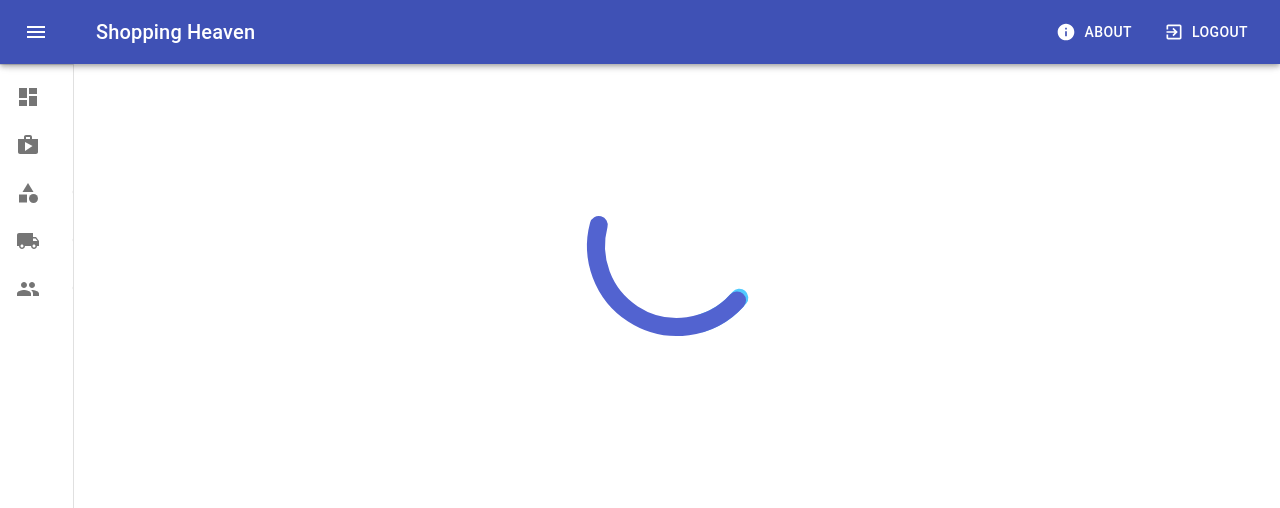
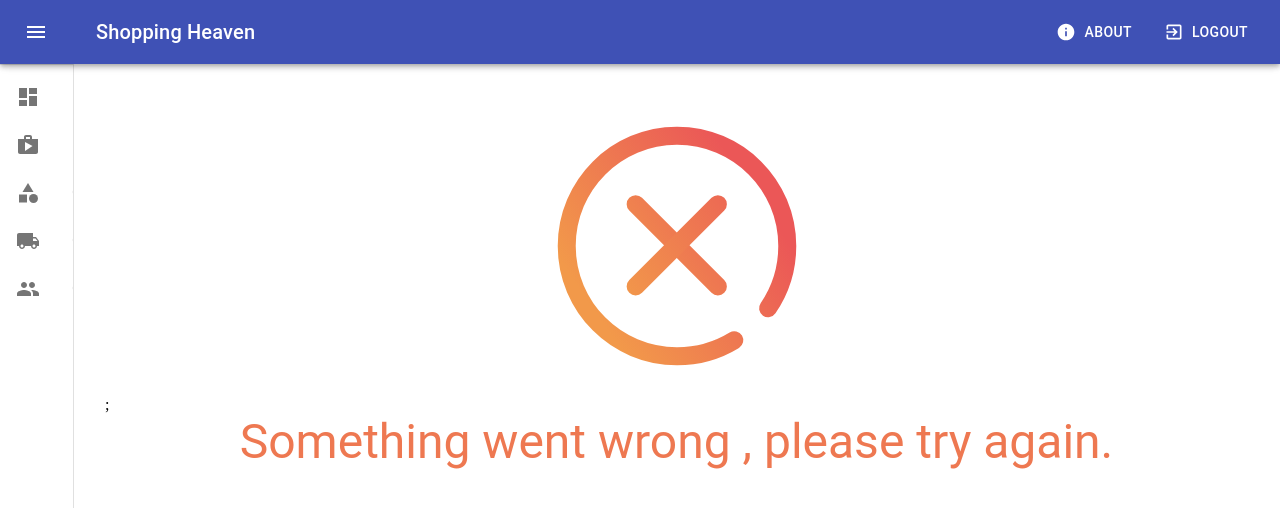
Before and after one commit to satishnaikawadi2011/shopping-heaven-admin, a React (Create React App) app: page / in a window 1280 px wide. Shown: the top 508 px of the page. Built offline with nearby package versions, Linux system fonts and the light colour scheme.

Commit message:
Successfully added ErrorPage component and initial ProductStore.

```diff
--- a/src/App.tsx
+++ b/src/App.tsx
@@ -1,12 +1,14 @@
 import React from 'react';
-import * as Yup from 'yup';
-import AppLoader from './animations/components/AppLoader';
+import ErrorPage from './animations/components/ErrorPage';
+// import * as Yup from 'yup';
+// import AppLoader from './animations/components/AppLoader';
 
 import './App.css';
-import AppForm from './components/form/AppForm';
-import AppFormField from './components/form/AppFormField';
-import SubmitButton from './components/form/SubmitButton';
+// import AppForm from './components/form/AppForm';
+// import AppFormField from './components/form/AppFormField';
+// import SubmitButton from './components/form/SubmitButton';
 import LayoutWrapper from './components/layout/LayoutWrapper';
+import ProductHome from './pages/products';
 // import OrderTable from './components/UI/OrderTable';
 // import DashboardIcon from '@material-ui/icons/Dashboard';
 // import LocalShippingIcon from '@material-ui/icons/LocalShipping';
@@ -14,15 +16,16 @@ import LayoutWrapper from './components/layout/LayoutWrapper';
 // import CategoryIcon from '@material-ui/icons/Category';
 // import ShopIcon from '@material-ui/icons/Shop';
 
-const schema = Yup.object({
-	name: Yup.string().required(),
-	password: Yup.string().required()
-});
+// const schema = Yup.object({
+// 	name: Yup.string().required(),
+// 	password: Yup.string().required()
+// });
 
 function App() {
 	return (
 		<LayoutWrapper>
-			<AppLoader />
+			<ErrorPage />
+			{/* <ProductHome /> */}
 		</LayoutWrapper>
 	);
 }
--- /dev/null
+++ b/src/animations/components/ErrorPage.tsx
@@ -0,0 +1,33 @@
+import { Typography } from '@material-ui/core';
+import React from 'react';
+import Lottie from 'react-lottie';
+
+import animationData from '../data/error.json';
+
+const defaultOptions = {
+	loop: true,
+	autoplay: true,
+	animationData: animationData,
+	rendererSettings:
+		{
+			preserveAspectRatio: 'xMidYMid slice'
+		}
+};
+
+interface ErrorProps {
+	height?: number;
+	width?: number;
+}
+
+const ErrorPage: React.FC<ErrorProps> = ({ height = 300, width = 300 }) => {
+	return (
+		<div>
+			<Lottie options={defaultOptions} height={height} width={width} />;
+			<Typography variant="h3" style={{ textAlign: 'center', color: '#EE7851' }}>
+				Something went wrong , please try again.
+			</Typography>
+		</div>
+	);
+};
+
+export default ErrorPage;
--- /dev/null
+++ b/src/pages/products/index.tsx
@@ -0,0 +1,34 @@
+import { Button, makeStyles, Typography } from '@material-ui/core';
+import React from 'react';
+import AddIcon from '@material-ui/icons/Add';
+
+import useApi from '../../hooks/useApi';
+import productsApi from '../../api/products';
+
+const useStyles = makeStyles((props) => ({
+	title:
+		{
+			textAlign: 'center'
+		},
+	addBtn: {},
+	addBtnContainer: { display: 'flex', justifyContent: 'flex-end' }
+}));
+
+const Index = () => {
+	const { data, error, loading, request: getProducts } = useApi(productsApi.getProducts);
+	const classes = useStyles();
+	return (
+		<div>
+			<Typography className={classes.title} variant="h3" component="h1">
+				Manage Products
+			</Typography>
+			<div className={classes.addBtnContainer}>
+				<Button variant="contained" className={classes.addBtn} startIcon={<AddIcon />}>
+					Add Product
+				</Button>
+			</div>
+		</div>
+	);
+};
+
+export default Index;
--- /dev/null
+++ b/src/store/products.ts
@@ -0,0 +1,12 @@
+import { Product } from './../models/Product';
+import create from 'zustand';
+
+type ProductStore = {
+	products: Product[];
+	setProducts: (products: Product[]) => void;
+};
+
+export const useDrawerStore = create<ProductStore>((set, get) => ({
+	products: [],
+	setProducts: (products) => set((state) => ({ ...state, products }))
+}));
```
Also changed, not shown: src/animations/data/error.json (added, +1 -0 lines).
